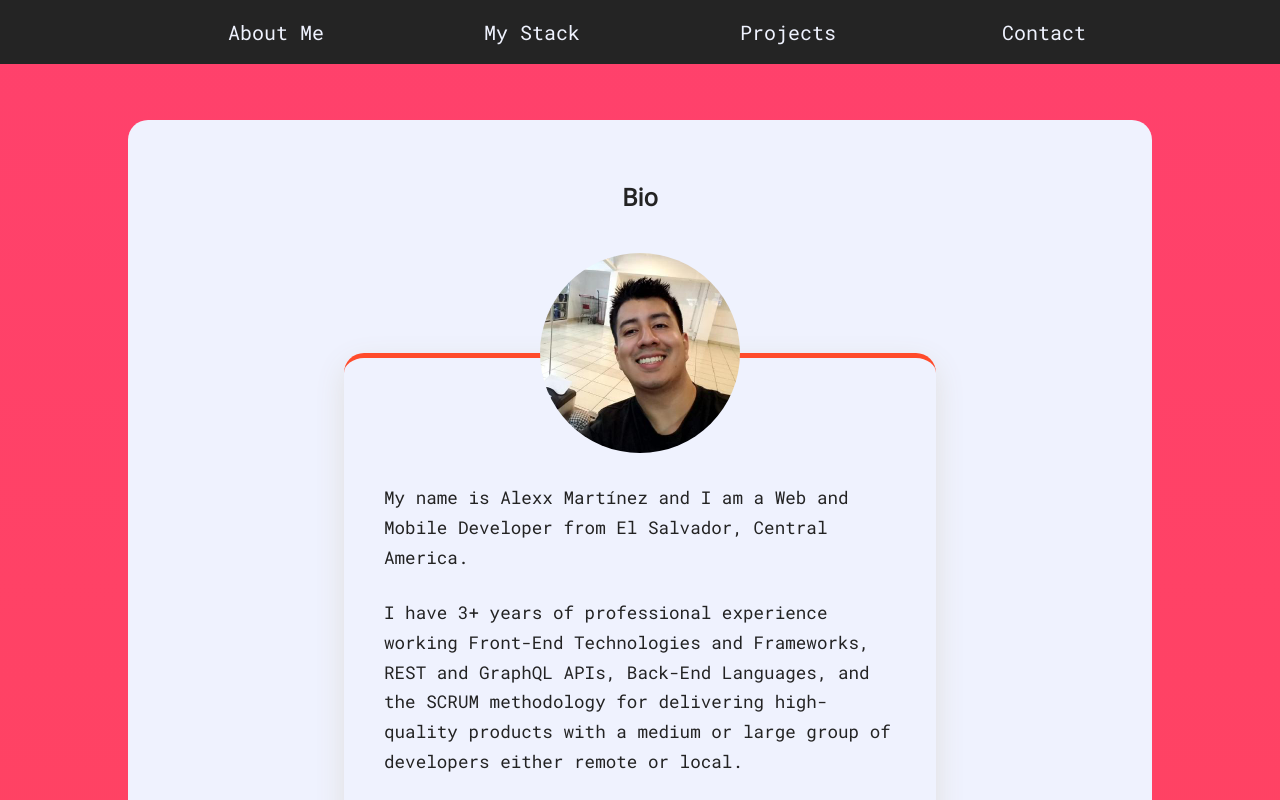
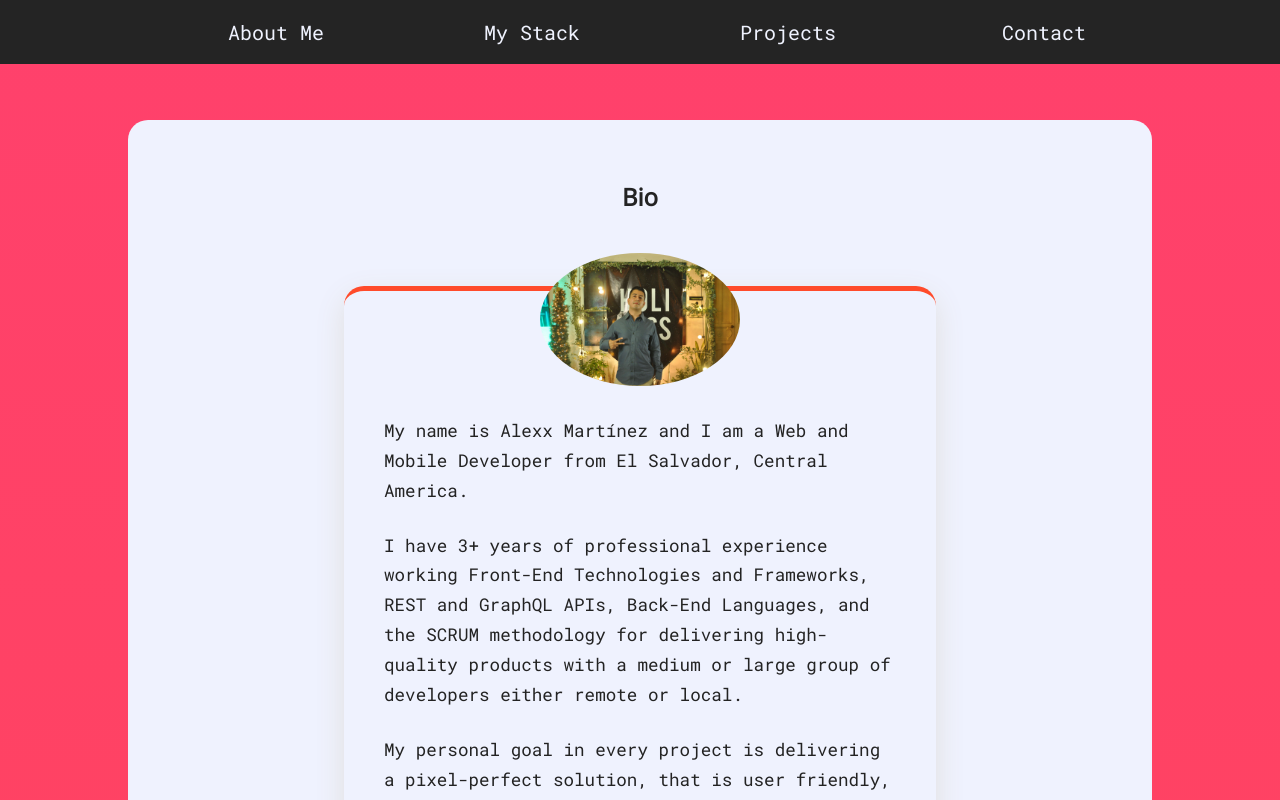
Before and after one commit to AlexxMart/portfolio, a Vue app: page / in a window 1280 px wide. Shown: the top 800 px of the page. Built offline with nearby package versions, Linux system fonts and the light colour scheme; the HTML template or start-up script is replaced by a standard one.

Commit message:
:sparkles: updated avatar

```diff
--- a/src/App.vue
+++ b/src/App.vue
@@ -7,7 +7,7 @@
         <h2>Bio</h2>
         <img
           id="profile-picture"
-          src="./assets/avatar.png"
+          src="./assets/avatar.jpg"
           alt="Awesome selfie"
         />
         <div class="bio">
```
Also changed, not shown: src/assets/avatar.jpg (added), src/assets/avatar.png (deleted).
